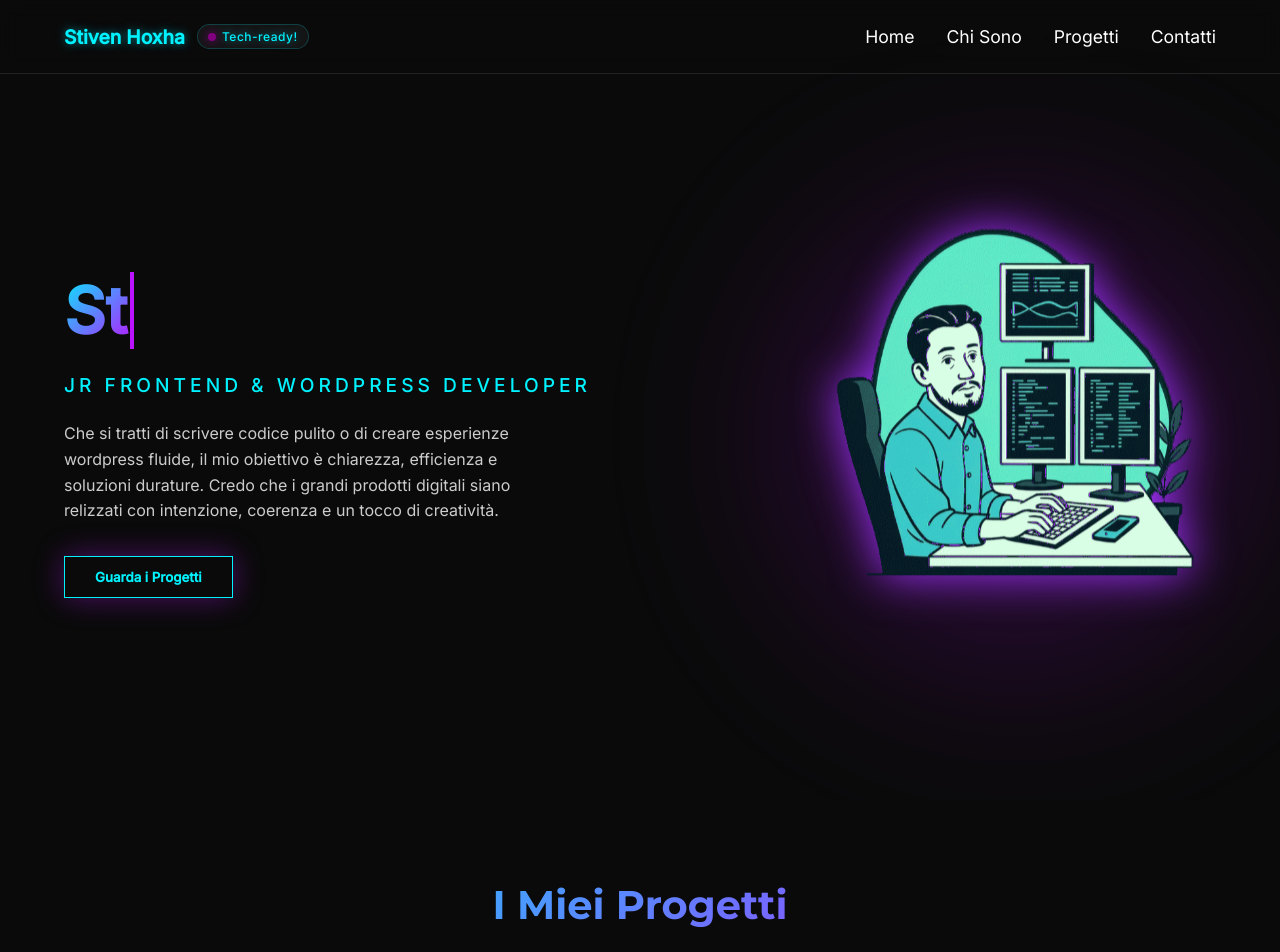
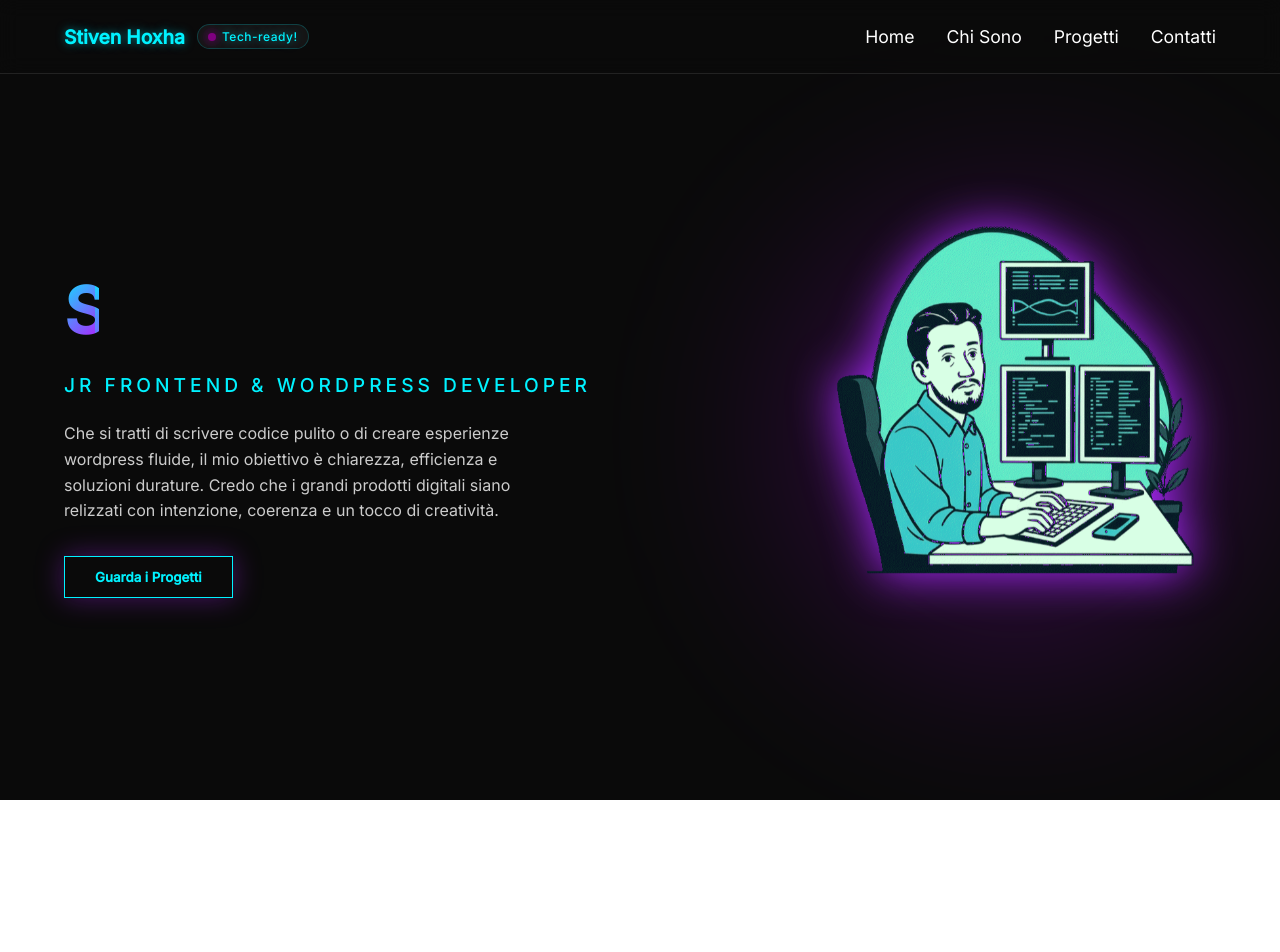
Before and after one commit to Stiv3nn/portfolio, a React (Vite) app: page / in a window 1280 px wide. Shown: the top 952 px of the page. After the commit the page ends 800 px from the top, so only its background shows below. Built offline with nearby package versions, Linux system fonts and the light colour scheme.

Commit message:
importo di react-router-dom

```diff
--- a/src/App.jsx
+++ b/src/App.jsx
@@ -1,16 +1,20 @@
+import React from 'react';
+import { BrowserRouter as Router, Routes, Route } from 'react-router-dom';
 import Navbar from "./Components/Navbar.jsx";
 import Hero from "./Components/Hero.jsx";
-import Projetcs from "./Components/Projects.jsx";
-
-
+import Projects from "./Components/Projects.jsx";
 
 function App() {
   return (
-    <div className="App">
-      <Navbar />
-      <Hero />
-      <Projetcs />
-    </div>
+    <Router>
+      <div className="App">
+        <Navbar />
+        <Routes>
+          <Route path="/" element={<Hero />} />
+          <Route path="/progetti" element={<Projects />} />
+        </Routes>
+      </div>
+    </Router>
   )
 }
 
```
